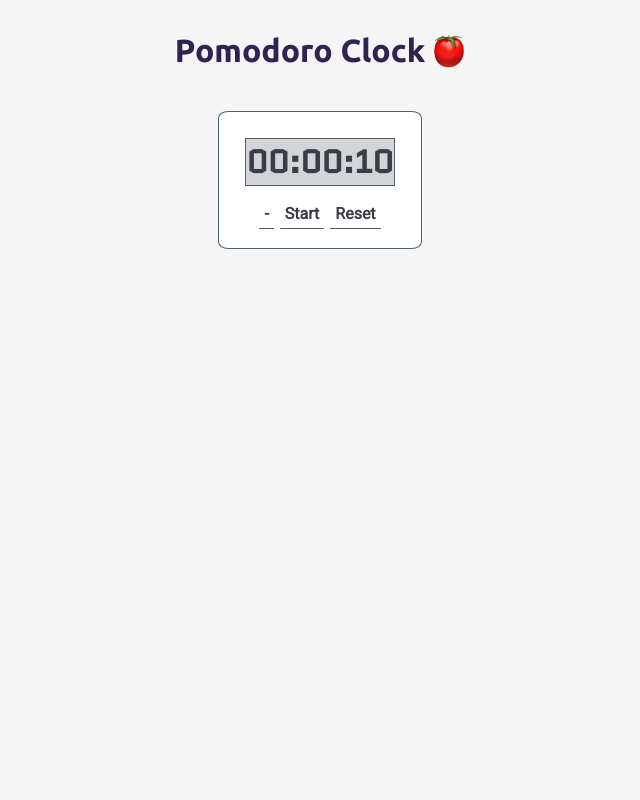
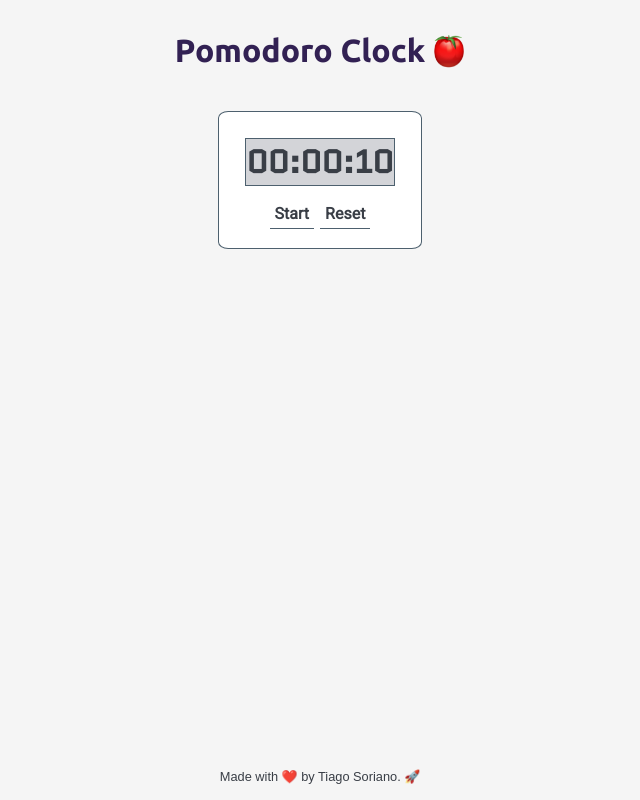
Before and after one commit to tiago-web/Pomodoro-Clock, a React (Create React App) app: page / in a window 1280 px wide. Shown: the whole page, without its empty margins (320-960 px from the left). Built offline with nearby package versions, Linux system fonts and the light colour scheme.

Commit message:
Add footer to the page

```diff
--- a/src/App.js
+++ b/src/App.js
@@ -1,6 +1,7 @@
 import React from "react";
 import Clock from "./components/Clock/index";
 import Header from "./components/Header/index";
+import Footer from "./components/Footer/index";
 
 import "./App.css";
 
@@ -9,6 +10,7 @@ const App = () => {
 		<div className="App">
 			<Header />
 			<Clock />
+			<Footer />
 		</div>
 	);
 };
--- a/src/components/Clock/index.js
+++ b/src/components/Clock/index.js
@@ -11,11 +11,6 @@ const Clock = () => {
 	const [seconds, setSeconds] = useState(10);
 	const [time, setTime] = useState(new Date(seconds * 1000));
 
-	const [mousePressEvent, setMousePressEvent] = useState({
-		isPressed: false,
-		event: "",
-	});
-	const [pressingInterval, setPressingInterval] = useState(0);
 	const [countdownTimeout, setCountdownTimeout] = useState(0);
 
 	useEffect(() => {
@@ -45,63 +40,14 @@ const Clock = () => {
 	}, [countdownIsRunning, countdownTimeout]);
 
 	useEffect(() => {
-		if (!mousePressEvent.isPressed) return;
-
-		const interval = setInterval(() => {
-			setSeconds(prevSeconds => {
-				if (mousePressEvent.event[0] === "+") {
-					return prevSeconds + 1;
-				} else {
-					return prevSeconds > 0 ? prevSeconds - 1 : 0;
-				}
-			});
-		}, 150);
-
-		setPressingInterval(interval);
-	}, [mousePressEvent]);
-
-	useEffect(() => {
-		if (!mousePressEvent.isPressed) {
-			clearInterval(pressingInterval);
-		}
-	}, [mousePressEvent, pressingInterval]);
-
-	useEffect(() => {
 		setTime(new Date(seconds * 1000));
 	}, [seconds]);
-
-	const handleMouseDown = e => {
-		const { value } = e.target;
-
-		setMousePressEvent({ isPressed: true, event: [value] });
-	};
-
-	const handleMouseUp = () => {
-		setMousePressEvent({ isPressed: false });
-	};
 
 	return (
 		<div id="clock">
 			<div className="container">
 				<h1>{time.toISOString().substr(11, 8)}</h1>
 				<Audio />
-
-				<button
-					style={{ display: "" }}
-					onMouseDown={handleMouseDown}
-					onMouseUp={handleMouseUp}
-					value="-"
-				>
-					-
-				</button>
-				<button
-					style={{ display: "none" }}
-					onMouseDown={handleMouseDown}
-					onMouseUp={handleMouseUp}
-					value="+"
-				>
-					+
-				</button>
 
 				{!countdownIsRunning ? (
 					<button
--- /dev/null
+++ b/src/components/Footer/index.js
@@ -0,0 +1,13 @@
+import React from "react";
+
+import "./styles.css";
+
+const Footer = () => {
+	return (
+		<div id="footer">
+			<p>Made with ❤️ by Tiago Soriano. 🚀</p>
+		</div>
+	);
+};
+
+export default Footer;
--- /dev/null
+++ b/src/components/Footer/styles.css
@@ -0,0 +1,7 @@
+#footer {
+	position: fixed;
+	bottom: 16px;
+	width: 100%;
+	text-align: center;
+	font-size: 0.8rem;
+}
```
